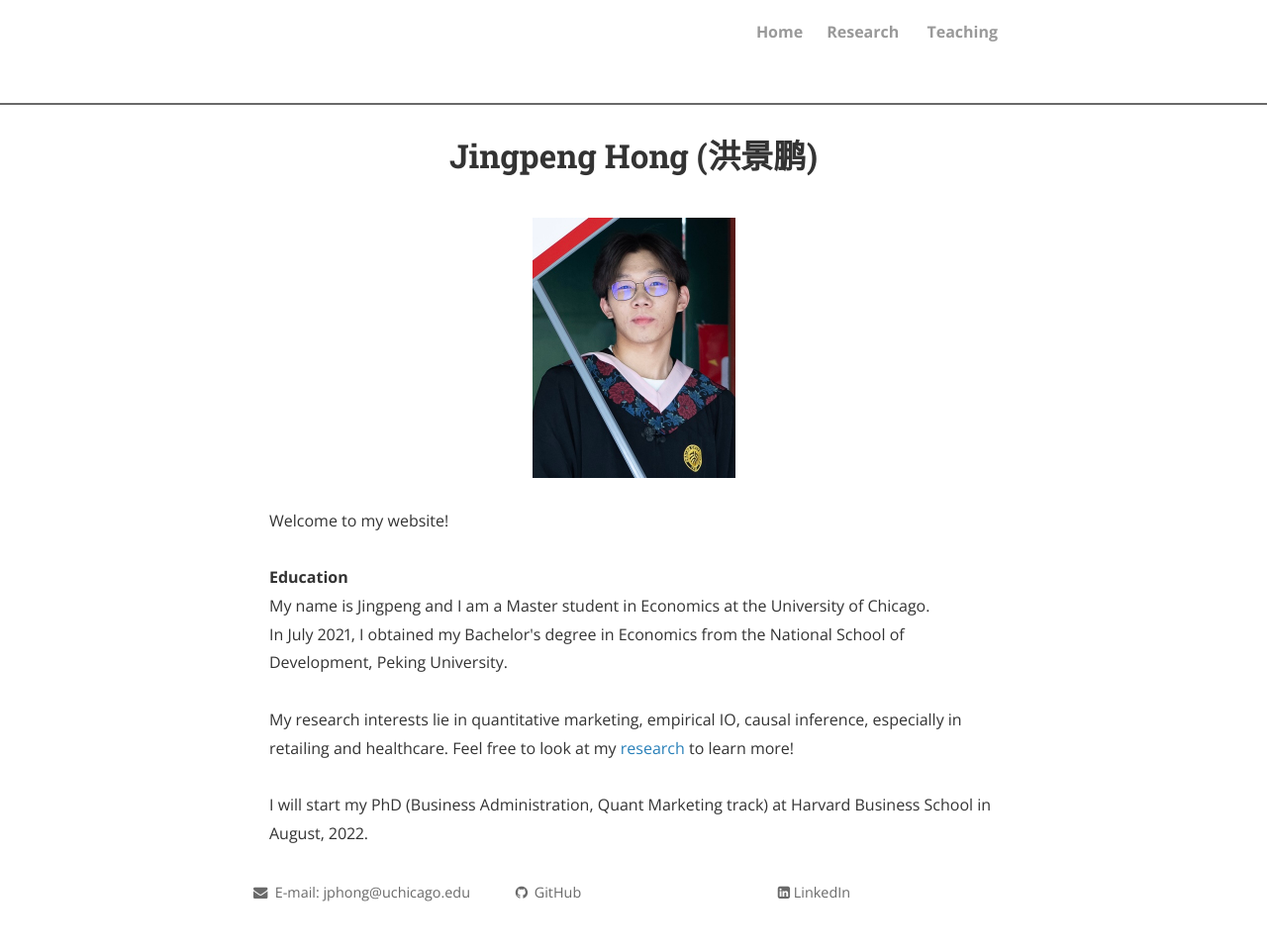
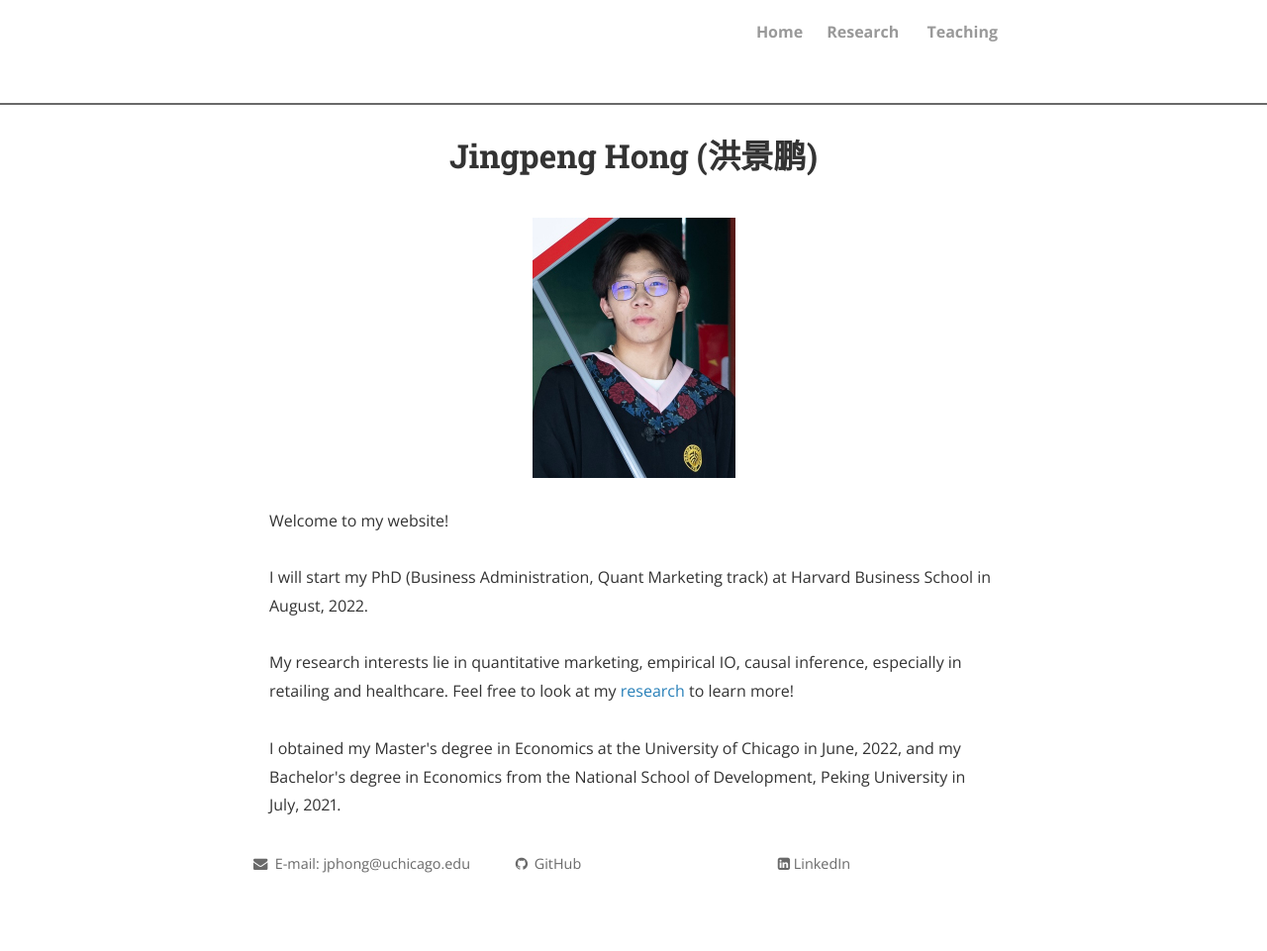
Before and after one commit to JingpengHong/JingpengHong.github.io, a Jekyll site: the page built from index.html, in a window 1280 px wide. Shown: the whole page at 99% size. Built offline with Jekyll 4.4.1, drawn with Linux system fonts in a browser that asks for light colours; nearby versions of some CDN libraries; the list of posts is cut into pages by our own code; comment, search, counter and statistics services are not loaded; a style sheet for code colours, icons or effects is not loaded; after the commit the page ends 933 px from its top, so only the background shows below that.

Commit message:
Update index.html

```diff
--- a/index.html
+++ b/index.html
@@ -17,14 +17,9 @@
 <br>
 Welcome to my website!
 <br><br>
-<strong> Education </strong><br>
-
-My name is Jingpeng and I am a Master student in Economics at the University of Chicago.
-<br>
-In July 2021, I obtained my Bachelor's degree in Economics from the National School of Development, Peking University.
+I will start my PhD (Business Administration, Quant Marketing track) at Harvard Business School in August, 2022.
 <br><br>
 My research interests lie in quantitative marketing, empirical IO, causal inference, especially in retailing and healthcare. Feel free to look at my <a href="https://JingpengHong.github.io/research" target="_self">research</a> to learn more!
 <br><br>
-I will start my PhD (Business Administration, Quant Marketing track) at Harvard Business School in August, 2022.
-<br>
+I obtained my Master's degree in Economics at the University of Chicago in June, 2022, and my Bachelor's degree in Economics from the National School of Development, Peking University in July, 2021.
 </div>
```
